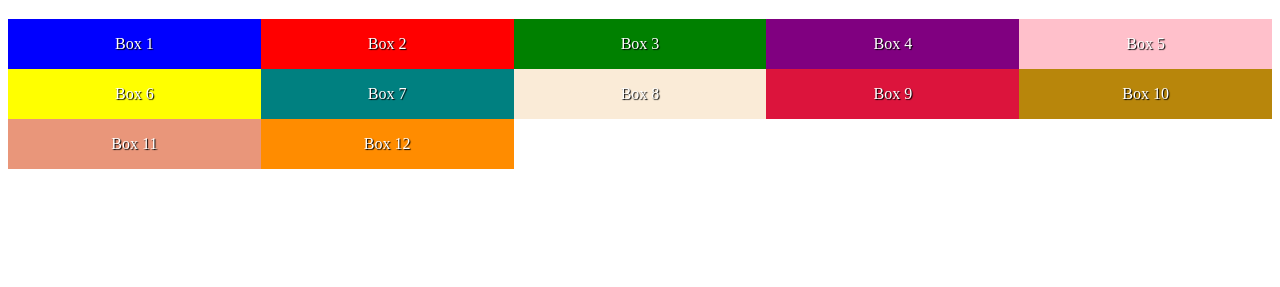
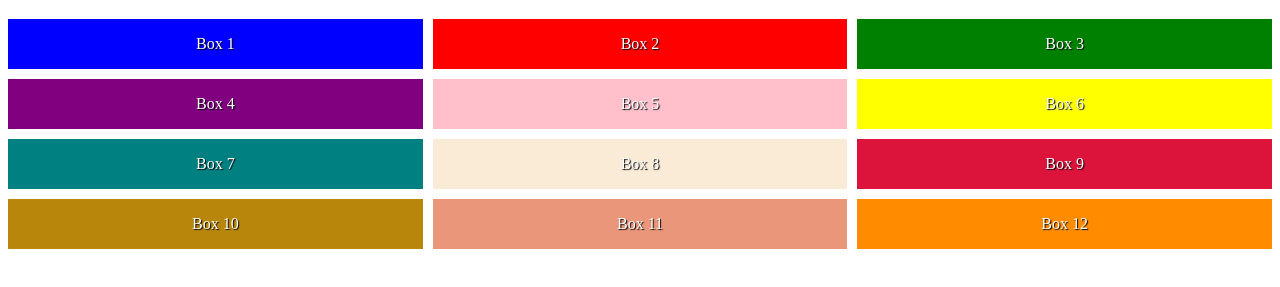
Before and after one commit to mattyfew/lectures, a plain HTML site: page css_grid/demo/index.html in a window 1280 px wide. Shown: the part 61-348 px from the top of the page. Drawn offline with Linux system fonts and the light colour scheme.

Commit message:
added gutters

```diff
--- a/css_grid/demo/stylesheet.css
+++ b/css_grid/demo/stylesheet.css
@@ -24,7 +24,7 @@
     display: grid;
 
     /* fractions */
-    grid-template-columns: 1fr 2fr 1fr;
+    grid-template-columns: 1fr 1fr 1fr;
     /*grid-template-rows: 1fr 2fr 1fr 2fr;*/
 }
 
@@ -71,6 +71,26 @@
     grid-template-columns: 1fr 2fr 1fr;
     grid-template-rows: 2fr 1fr 1fr 5fr;
 }*/
+/*#container {
+    grid-template-columns: repeat(5, 1fr);
+}*/
+
+
+
+
+
+/* Gutters (gaps)
+===========================================*/
+/* gaps reduce the size of the cells, they don't "grow" the overall grid */
+
 #container {
-    grid-template-columns: repeat(5, 1fr);
+    grid-column-gap: 10px;
+    grid-row-gap: 10px;
 }
+
+
+
+
+
+/* Named Lines
+===========================================*/
```
